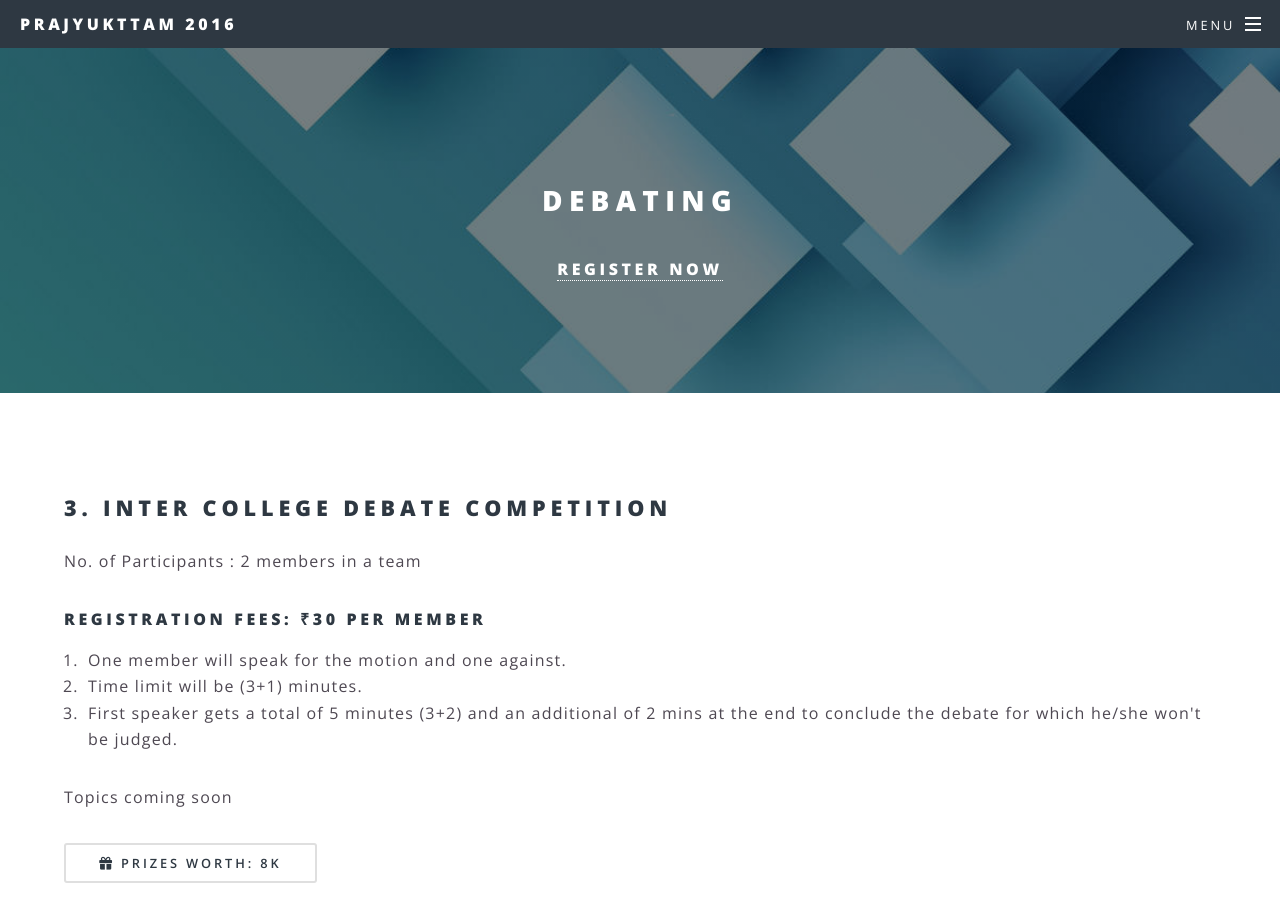
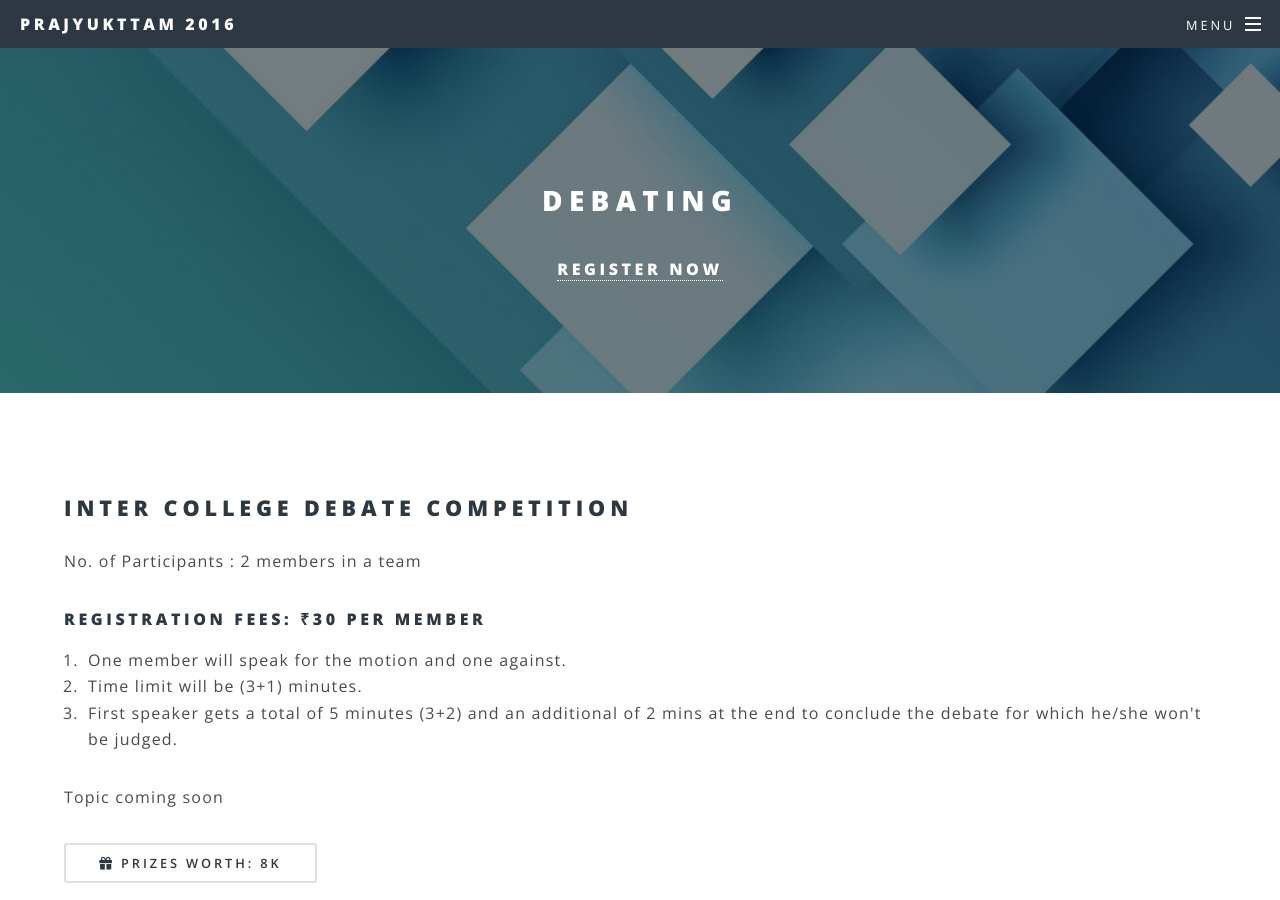
Before and after one commit to skyhitblog/prajyukttam.github.io, a Jekyll site: the page built from debating.html, in a window 1280 px wide and 900 px high. Built offline with Jekyll 4.4.1, drawn with Linux system fonts in a browser that asks for light colours; nearby versions of some CDN libraries; library files that are not in the unit come from our copies.

Commit message:
new changes

```diff
--- a/debating.html
+++ b/debating.html
@@ -3,7 +3,7 @@ layout: page
 title: Debating
 ---
 
-<h2>3. Inter College Debate Competition</h2>
+<h2>Inter College Debate Competition</h2>
 
 <p>No. of Participants : 2 members in a team</p>
 
@@ -17,7 +17,7 @@ title: Debating
 <li>First speaker gets a total of 5 minutes (3+2) and an additional of 2 mins at the end to conclude the debate for which he/she won't be judged.
 </li>
 </ol>
-<p>Topics coming soon</p>
+<p>Topic coming soon</p>
 
 <a class="button"> <i class="fa fa-gift" aria-hidden="true"></i> Prizes Worth: 8K</a>
 <hr/>
```
